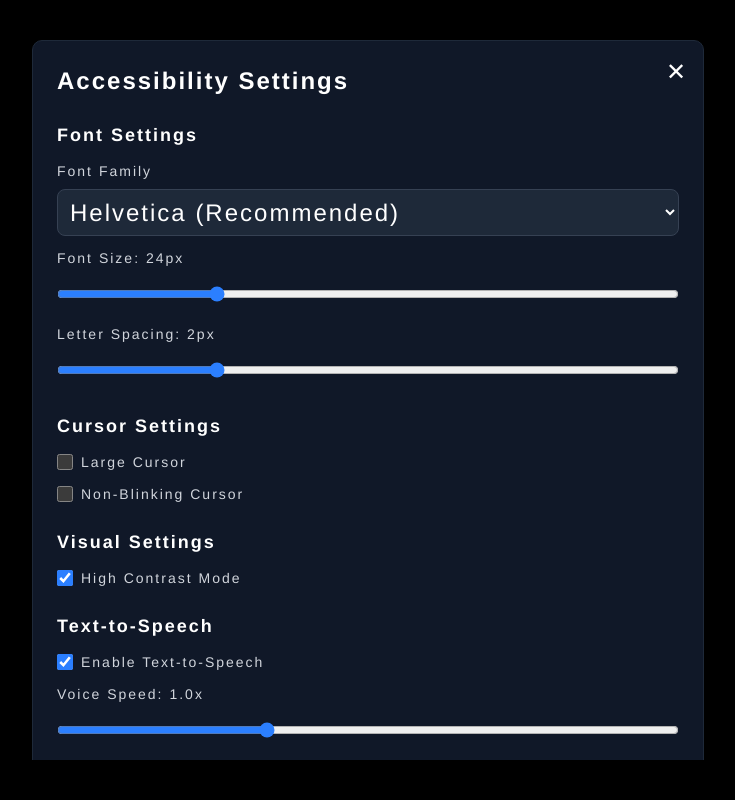
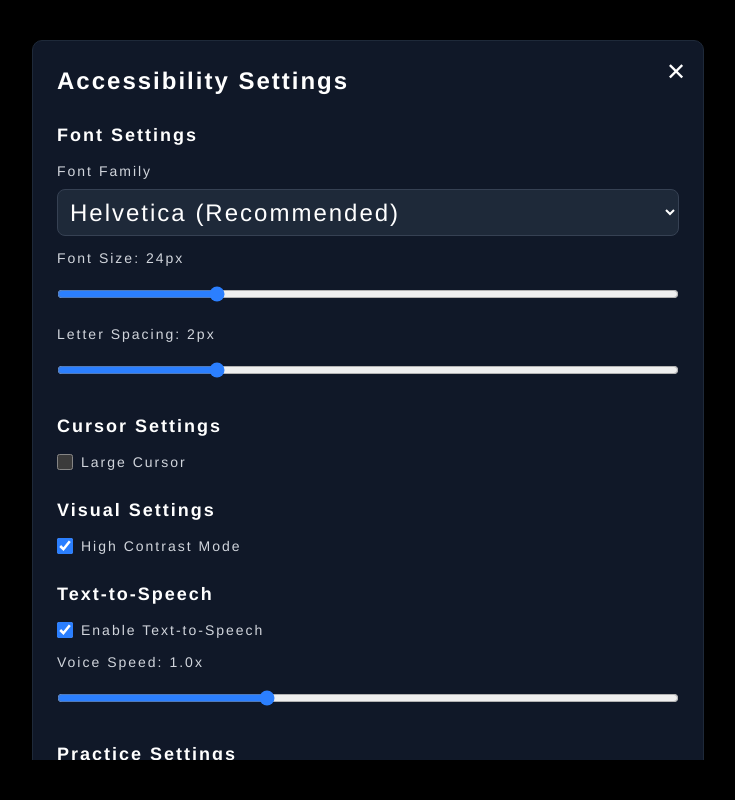
Before and after one commit to JamesDimonaco/LexiKey, a Next.js app: page / in a window 1280 px wide. Both pictures are taken after a click on the button "⚙️ Settings". Shown: the top 800 px of the page, without its empty margins (272-1007 px from the left). Built offline with nearby package versions, Linux system fonts and the light colour scheme; no server answers.

Commit message:
upgrade packages

```diff
--- a/components/AccessibilitySettings.tsx
+++ b/components/AccessibilitySettings.tsx
@@ -48,7 +48,6 @@ export function AccessibilitySettings({ onClose }: AccessibilitySettingsProps) {
       fontSize: 24,
       letterSpacing: 2,
       largeCursor: false,
-      nonBlinkingCursor: false,
       highContrast: true,
       ttsEnabled: true,
       voiceSpeed: 1.0,
@@ -153,18 +152,6 @@ export function AccessibilitySettings({ onClose }: AccessibilitySettingsProps) {
               className="w-4 h-4 accent-blue-500"
             />
             <span className="text-sm text-gray-300">Large Cursor</span>
-          </label>
-
-          <label className="flex items-center gap-2">
-            <input
-              type="checkbox"
-              checked={tempSettings.nonBlinkingCursor}
-              onChange={(e) =>
-                updateTempSettings({ nonBlinkingCursor: e.target.checked })
-              }
-              className="w-4 h-4 accent-blue-500"
-            />
-            <span className="text-sm text-gray-300">Non-Blinking Cursor</span>
           </label>
         </div>
 
--- a/components/AccessibilityStyler.tsx
+++ b/components/AccessibilityStyler.tsx
@@ -34,17 +34,8 @@ export function AccessibilityStyler() {
       document.documentElement.style.setProperty("--cursor-width", "1px");
     }
 
-    if (settings.nonBlinkingCursor) {
-      document.documentElement.style.setProperty(
-        "--cursor-animation",
-        "none"
-      );
-    } else {
-      document.documentElement.style.setProperty(
-        "--cursor-animation",
-        "blink 1s step-end infinite"
-      );
-    }
+    // Cursor never blinks (reduces visual distraction)
+    document.documentElement.style.setProperty("--cursor-animation", "none");
 
     // Apply high contrast mode
     if (settings.highContrast) {
--- a/components/TypingEngine.tsx
+++ b/components/TypingEngine.tsx
@@ -233,9 +233,8 @@ export function TypingEngine({
     cursorStyles.borderLeft = "4px solid #FFF";
   }
 
-  if (settings.nonBlinkingCursor) {
-    cursorStyles.animation = "none";
-  }
+  // Cursor never blinks (reduces visual distraction)
+  cursorStyles.animation = "none";
 
   return (
     <div
--- a/contexts/AccessibilityContext.tsx
+++ b/contexts/AccessibilityContext.tsx
@@ -8,7 +8,6 @@ const DEFAULT_SETTINGS: AccessibilitySettings = {
   fontSize: 24,
   letterSpacing: 2,
   largeCursor: false,
-  nonBlinkingCursor: false,
   highContrast: true,
   ttsEnabled: true,
   voiceSpeed: 1.0,
--- a/lib/types.ts
+++ b/lib/types.ts
@@ -7,7 +7,6 @@ export interface AccessibilitySettings {
 
   // Cursor settings
   largeCursor: boolean;
-  nonBlinkingCursor: boolean;
 
   // Contrast settings
   highContrast: boolean;
```
Also changed, not shown: package.json (+18 -18 lines), 2 other files (tests, documents, lock files or other folders).
